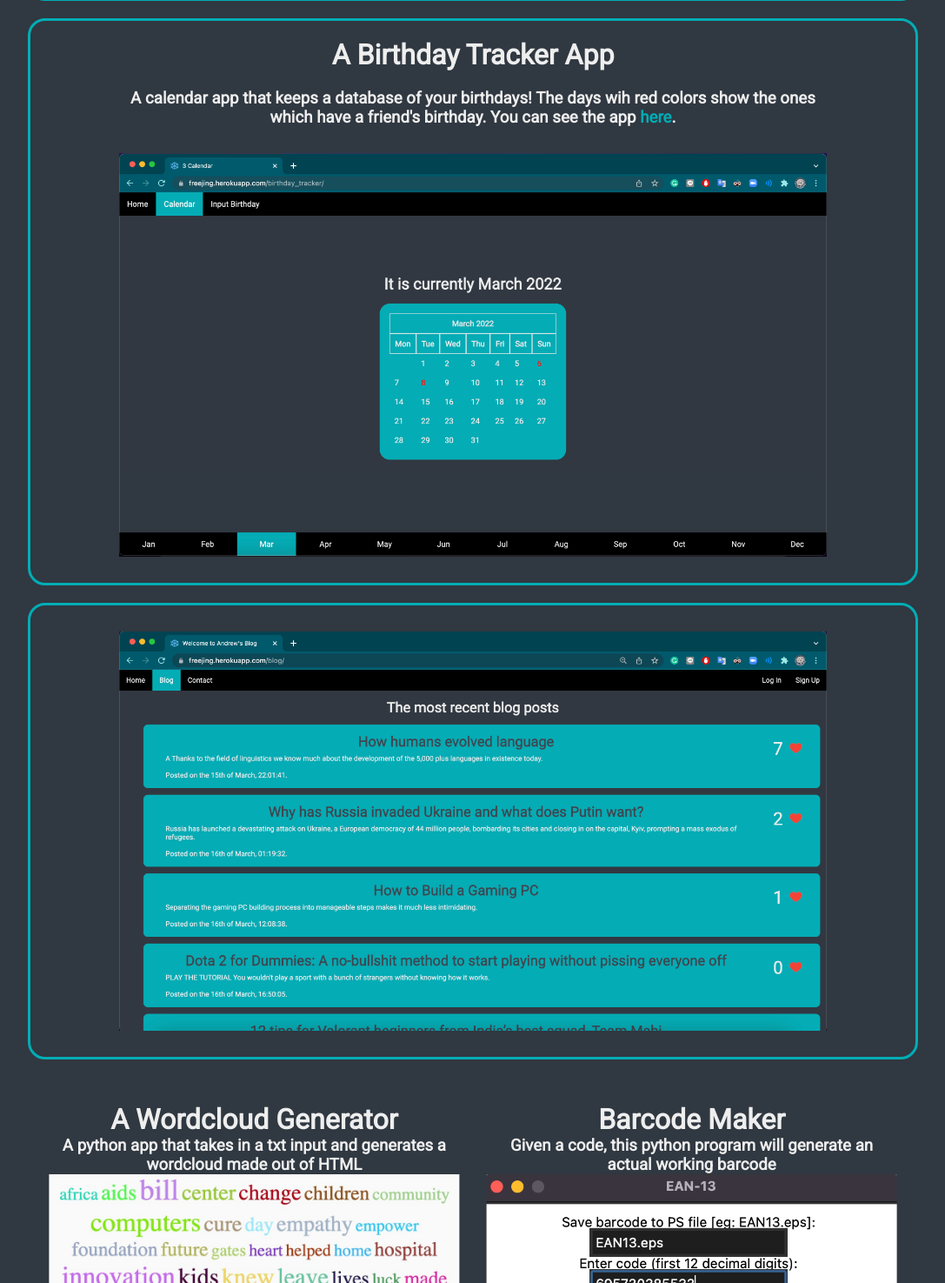
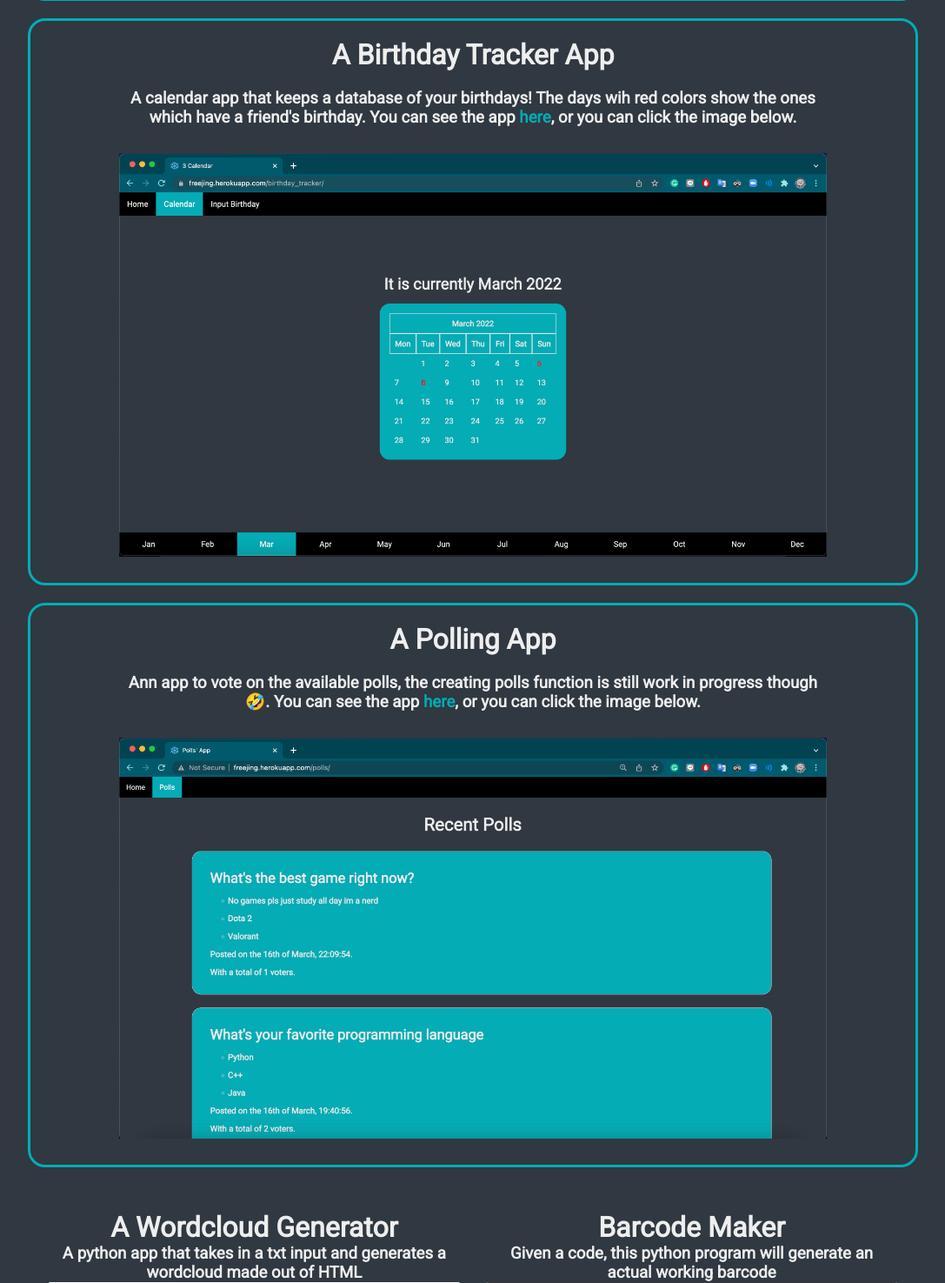
Before and after one commit to FreeJ1nG/mysite-django, a Django app: page / in a window 1280 px wide. Shown: the part 2182-3657 px from the top of the page at 87% size, without its empty margins (96-1183 px from the left). Run offline with Django 4.2, Linux system fonts and the light colour scheme.

Commit message:
finished adding polls to home.html, should be all done now :)

```diff
--- a/pages/templates/pages/home.html
+++ b/pages/templates/pages/home.html
@@ -87,16 +87,22 @@
         <h1>A Birthday Tracker App</h1>
         <h3>
           A calendar app that keeps a database of your birthdays! The days wih red colors show the ones which have
-           a friend's birthday. You can see the app <a id = "here-hyperlink" href="https://https://freejing.herokuapp.com/birthday_tracker">here</a>.
+           a friend's birthday. You can see the app <a id = "here-hyperlink" href="https://https://freejing.herokuapp.com/birthday_tracker">here</a>,
+           or you can click the image below.
         </h3>
-        <a href="{% url 'birthday_tracker:index' %}">
+        <a href="{% url 'polls:index' %}">
           <img class = "app-project" src="{% static 'pages/images/calendar.png' %}">
         </a>
       </div>
       <div class="project-box">
-
+        <h1>A Polling App</h1>
+        <h3>
+          Ann app to vote on the available polls, the creating polls function is still work in progress
+           though 🤣. You can see the app <a id = "here-hyperlink" href="https://https://freejing.herokuapp.com/birthday_tracker">here</a>,
+           or you can click the image below.
+        </h3>
         <a href="{% url 'polls:index' %}">
-          <img class = "app-project" src="{% static 'pages/images/blog.png' %}">
+          <img class = "app-project" src="{% static 'pages/images/polls.png' %}">
         </a>
       </div>
     <center>
```
Also changed, not shown: pages/static/pages/images/polls.png (added).
